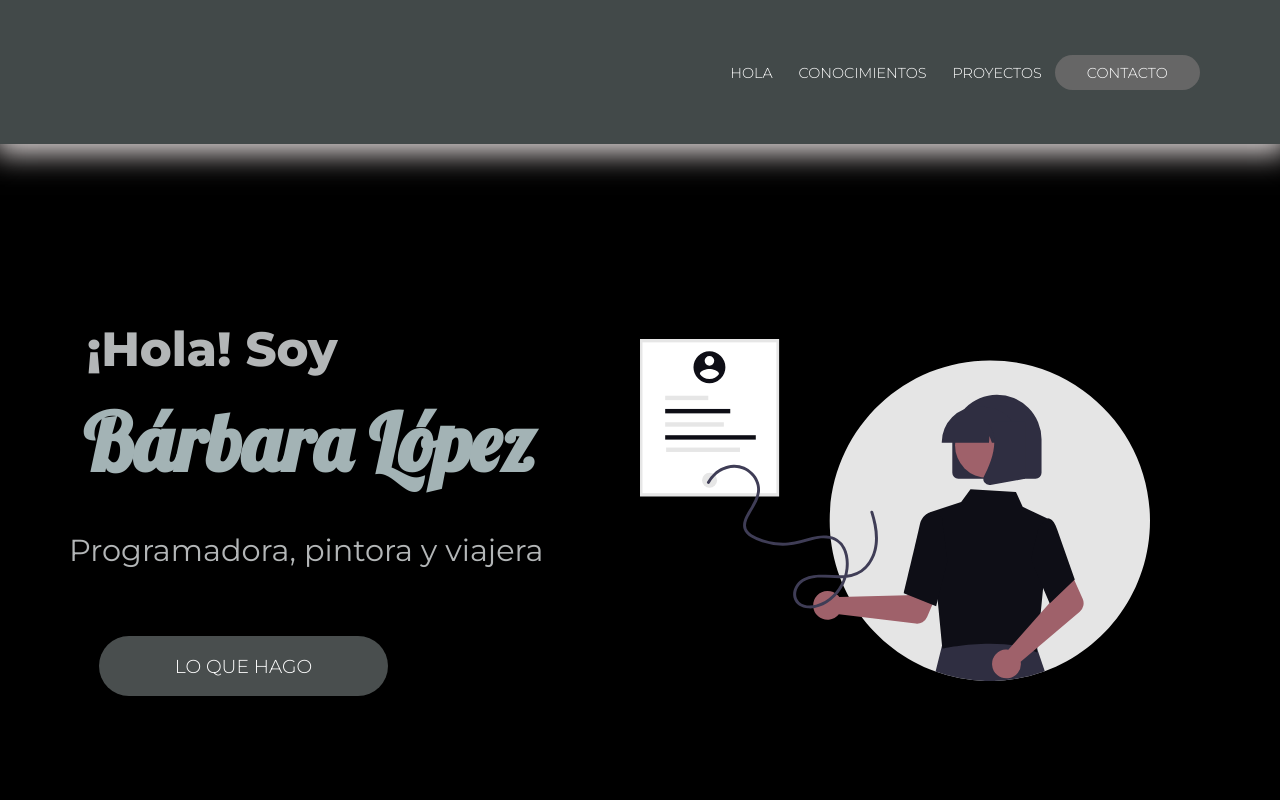
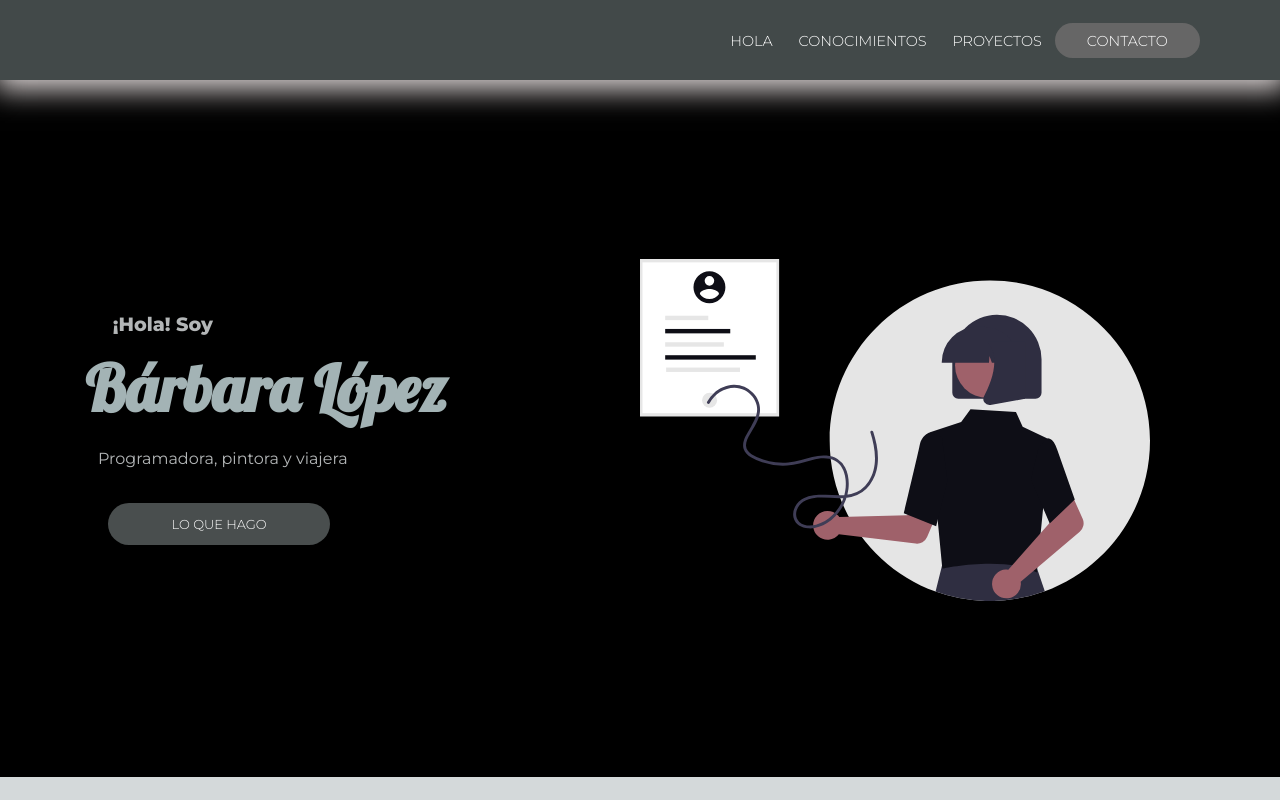
Before and after one commit to barbaraglopez/proyecto-portfolio, a plain HTML site: page index.html in a window 1280 px wide. Shown: the top 800 px of the page. Drawn offline with Linux system fonts and the light colour scheme; a web font is replaced by a local one.

Commit message:
ajuste de tamaños

```diff
--- a/css/estilo.css
+++ b/css/estilo.css
@@ -32,7 +32,7 @@ nav{
     justify-content: flex-end;
     box-shadow: 0.1em 0.2em 1.7em 0.4em rgba(250, 242, 242, 0.884);
     background-color:#424949;
-    height: 9em;
+    height: 5em;
 }
 
 nav ul{
@@ -87,14 +87,14 @@ main .about-introduction{
 
 .introduction-banner .about-intro{
     font-weight:800;
-    font-size: 3em;
+    font-size: 1.2em;
     margin-left: -0.9em;
     margin-top: 1.25;
     color: #B3B6B7;
 }
 
 .introduction-banner h1{
-    font-size: 5em;
+    font-size: 4em;
     font-weight: 900;
     font-family:'Lobster', cursive;
     color:#A3B3B5;
@@ -104,7 +104,7 @@ main .about-introduction{
 }
 
 .introduction-banner .about-description{
-    font-size: 1.9em;
+    font-size: 1em;
     font-weight: 400;
     padding-top: 1.3em;
     padding-bottom: 2.2em;
@@ -116,7 +116,7 @@ main .about-introduction{
     display: flex;
     width: 70%;
     color: #FFFF;
-    font-size: 1.3em;
+    font-size: 0.9em;
     font-weight: 450;
     background-color:#494e4e;
     border-radius: 1.5em;
@@ -217,7 +217,8 @@ main .about-introduction{
 }
 
 .skill-box:hover{
-    border: 0.5em solid black;
+    border: 0.1em solid black;
+
 }
 
 .skill-box p:hover{
```
